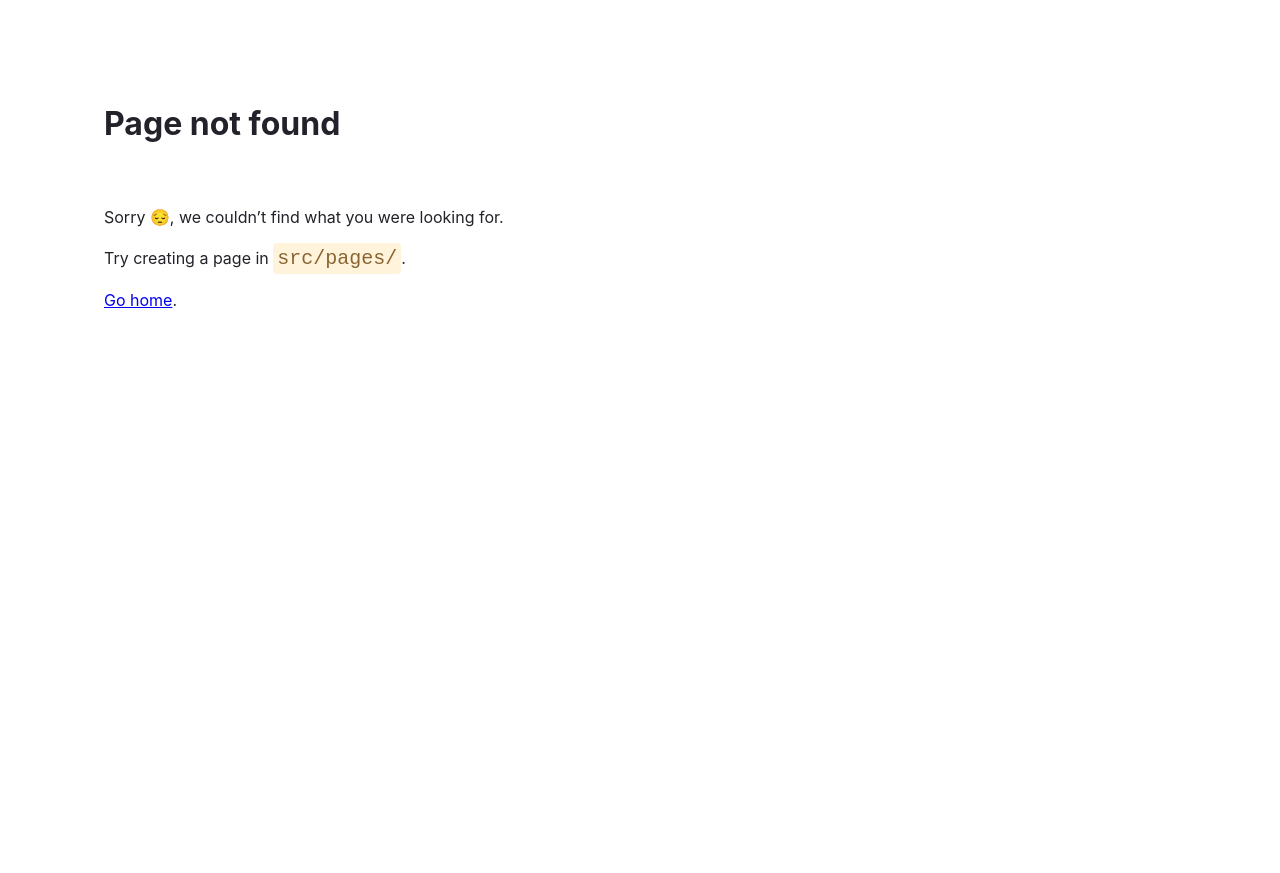
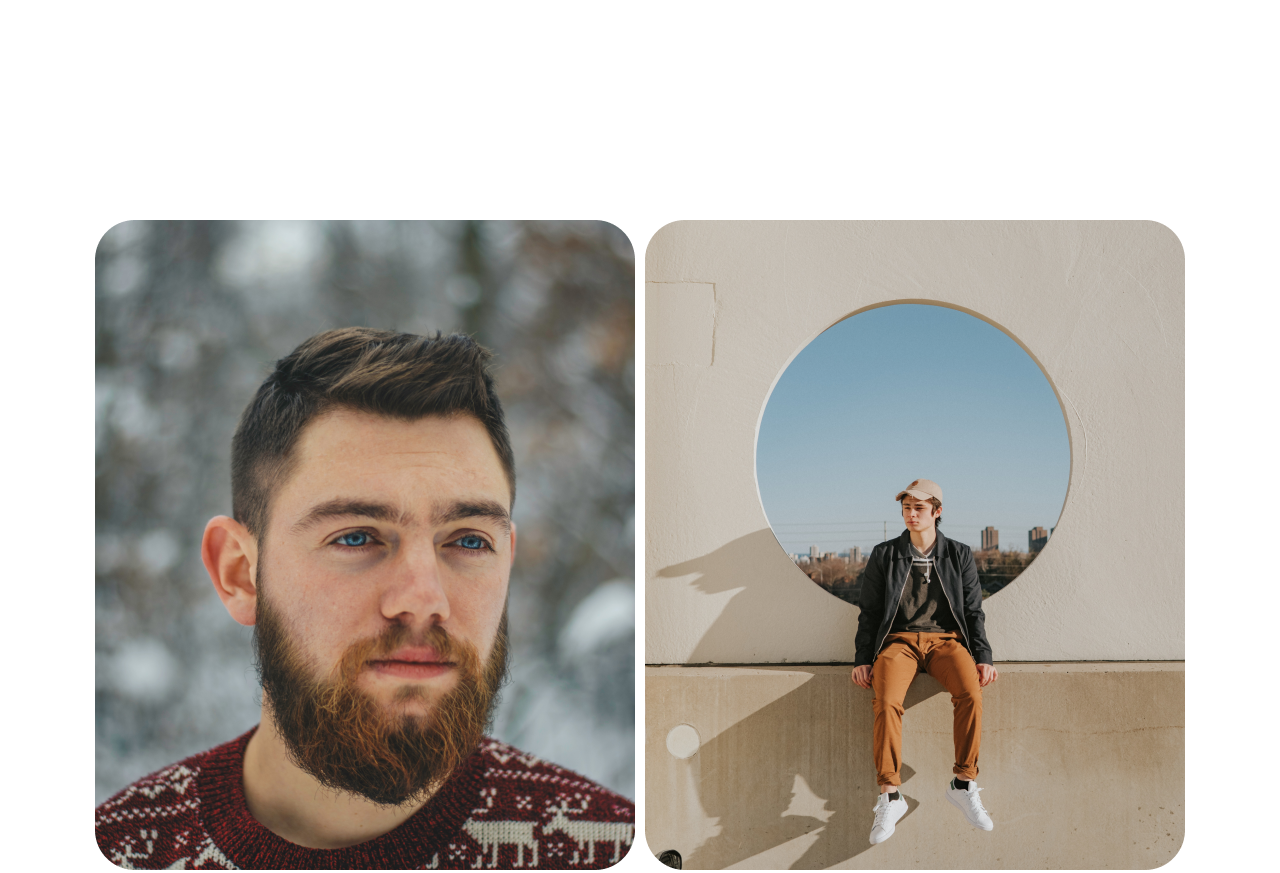
Before and after one commit to DmitryKonovets0/Crafted-Studio, a Gatsby site: page /modules/designers in a window 1280 px wide. Before the commit this address had no page. Shown: the top 873 px of the page. Before the commit the page ends 800 px from the top, so only its background shows below. Built offline with nearby package versions, Linux system fonts and the light colour scheme; Gatsby itself is replaced by a stand-in of ours.

Commit message:
Create fourth section

```diff
--- a/src/pages/index.js
+++ b/src/pages/index.js
@@ -5,6 +5,8 @@ import styled, {createGlobalStyle} from "styled-components";
 import Introduce from '../pages/modules/introduce'
 import CompanyInfo from './modules/companyInfo'
 import Offer from "../pages/modules/offer";
+import Designers from "../pages/modules/designers";
+
 
 const GlobalStyle = createGlobalStyle`
     *{
@@ -26,6 +28,7 @@ export default class IndexPage extends Component {
             <Introduce/>
             <CompanyInfo/>
             <Offer/>
+            <Designers/>
         </div>
     )
   }
--- /dev/null
+++ b/src/pages/modules/designers.jsx
@@ -0,0 +1,75 @@
+import React, { Component } from 'react';
+import styled from 'styled-components';
+
+import maxim from '../../assets/images/maxim.png';
+import alexandra from '../../assets/images/alexandra.png';
+import james from '../../assets/images/james.png';
+import emma from '../../assets/images/emma.png';
+import arrow from '../../assets/icons/arrow.svg';
+
+
+const DesignerSection = styled.section`
+    height: 1870px;
+`, Container = styled.div`
+    width: 90%;
+    margin: 0 auto;
+`, Title = styled.h2`
+    font-size: 50px;
+    font-weight: 700;
+    color: #fff;
+    text-align: center;
+`, WrapperGrid = styled.div`
+    margin-top: 120px;
+    display: grid;
+    justify-content: center;
+    gap: 10px;
+    grid-template-areas:
+        "maxim james"
+        "emma alexandra";
+`, Maxim = styled.img`
+    grid-area: maxim;
+`, Emma = styled.img`
+    grid-area: emma;
+`, James = styled.img`
+    grid-area: james;
+`, Alexandra = styled.div`
+    grid-area: alexandra;
+    display: flex;
+    flex-direction: column;
+    align-items: center;
+`, DesignersBtn = styled.button`
+    margin-top: 70px;
+    display: flex;
+    background-color: transparent;
+    border: none;
+    font-size: 25px;
+    font-weight: 300;
+    color: #fff;
+    gap: 20px;
+
+`
+export default class Designers extends Component {
+    render() {
+        return(
+            <DesignerSection>
+                <Container>
+                    <Title>
+                        Designers with whom we cooperate
+                    </Title>
+                    <WrapperGrid>
+                        <Maxim src={maxim} alt=""/>
+                        <James src={james} alt=""/>
+                        <Emma src={emma} alt=""/>
+                        <Alexandra>
+                            <img src={alexandra} alt=""/>
+                            <DesignersBtn>
+                                All designers
+                                <img src={arrow} alt=""/>
+                            </DesignersBtn>
+                        </Alexandra>
+                    </WrapperGrid>
+                </Container>
+            </DesignerSection>
+        )
+    }
+}
```
Also changed, not shown: src/assets/images/alexandra.png, 3 other files.
